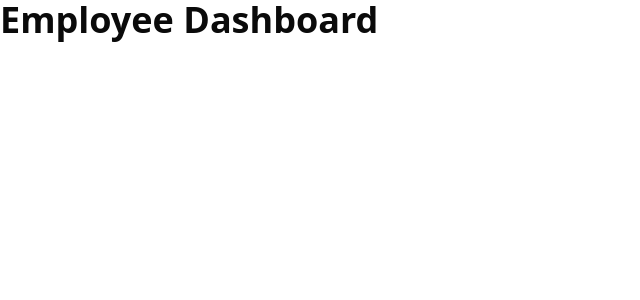
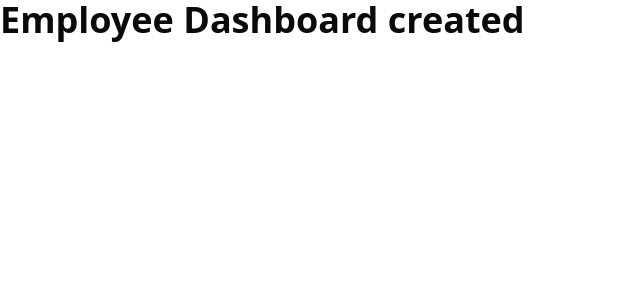
Before and after one commit to aliak09/employee-management, a Next.js app: page /employee/dashboard in a window 1280 px wide. Shown: the top 300 px of the page, without its empty margins (0-640 px from the left). Built offline with nearby package versions, Linux system fonts and the light colour scheme.

Commit message:
Employee dashboard page created

```diff
--- a/app/employee/dashboard/page.tsx
+++ b/app/employee/dashboard/page.tsx
@@ -2,6 +2,6 @@ import React from 'react'
 
 export default function EmployeeDashboard() {
   return (
-    <div className='font-bold text-4xl'>Employee Dashboard</div>
+    <div className='font-bold text-4xl'>Employee Dashboard created</div>
   )
 }
```
